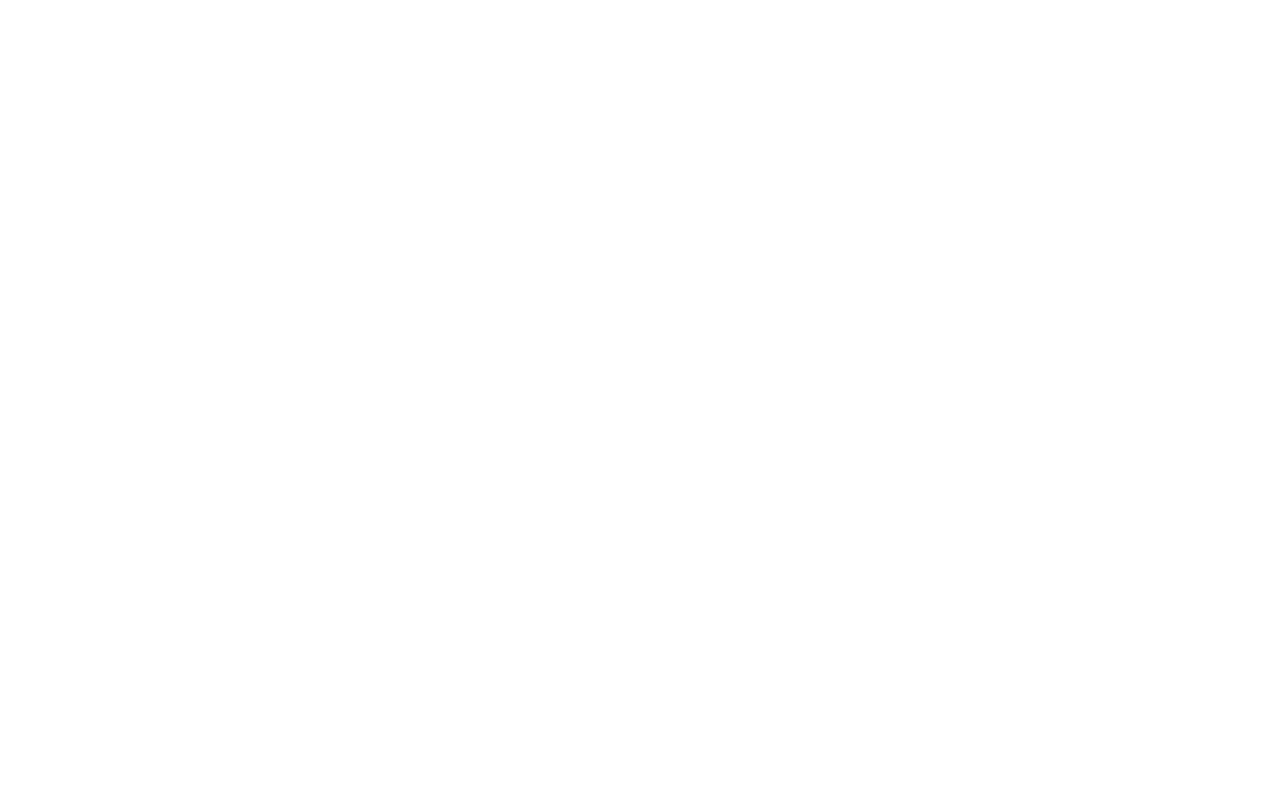
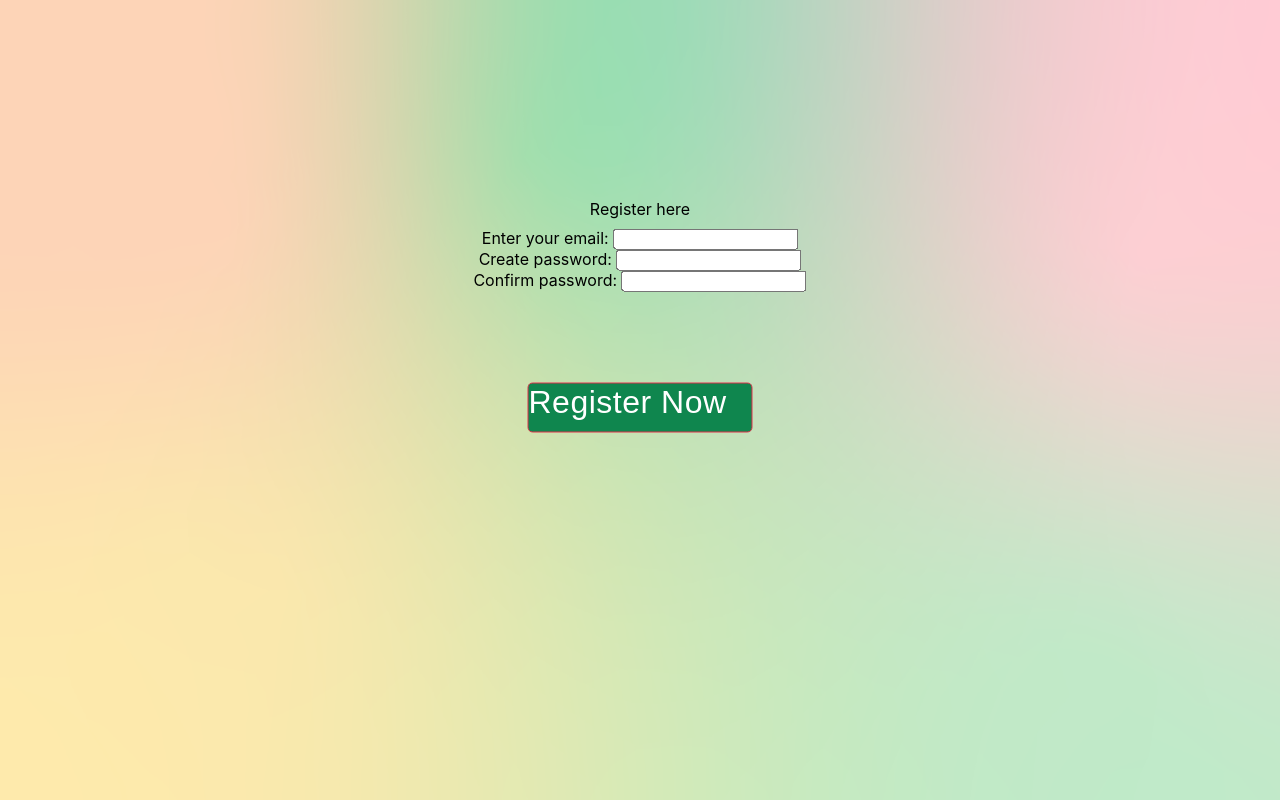
Before and after one commit to jared-baker99/Shellhacks_2023, a React (Create React App) app: page /register in a window 1280 px wide. Before the commit this address had no page. Built offline with nearby package versions, Linux system fonts and the light colour scheme.

Commit message:
Register Page

```diff
--- a/src/App.css
+++ b/src/App.css
@@ -1,8 +1,8 @@
 .customButton {
-  width: 150px;
+  width: 225px;
   height: 50px;
   letter-spacing: 0.5px;
-  background-color: #E0314B;
+  background-color: #0f864e;
   color: white;
   font-size: 32px;
   border: 1.5px solid #E0314B;
@@ -11,9 +11,10 @@
   display: flex;
   margin-top: 15px;
   padding: 0;
+  vertical-align: middle;
+  text-align: center;
   }
 
-.
 .customButton:hover{
   background-color: rgb(25, 26, 24);
   border: 1.5px solid rgb(25, 26, 24);
@@ -27,3 +28,21 @@
     -ms-transform: translate(-50%, -50%);
     transform: translate(-50%, -50%);
   }
+
+  .UserRegister{
+    background: url(./backgroundRegister.png);
+    height: 100vh;
+    background-repeat: no-repeat;
+    background-size: cover;
+    overflow: hidden;
+  }
+
+  .registerInfo{
+    position: absolute;
+    -ms-transform: translate(-50%, -50%);
+    transform: translate(-50%, -50%);
+    top: 30%;
+    left: 50%;
+    text-align: center;
+    line-height: .5;
+  }
--- a/src/App.js
+++ b/src/App.js
@@ -5,7 +5,7 @@
 
 import MainPage from './Pages/MainPage';
 import HomePage from './Pages/HomePage';
-import LifeInsurance from './Pages/LifeInsurace';
+import Register from './Pages/Register';
 
 function App() {
   return (
@@ -13,7 +13,7 @@
       <Routes>
         <Route path="/" index element={<MainPage />} />
         <Route path="/home" index element={<HomePage />} />
-        <Route path="/life" index element={<LifeInsurance />} />
+        <Route path="/register" index element={<Register />} />
       </Routes>
     </BrowserRouter>
   );
--- a/src/Pages/HomePage.js
+++ b/src/Pages/HomePage.js
@@ -7,8 +7,8 @@
     const printButtonLabel = (event) =>
     {
         alert(event.target.name);
-        if (event.target.name === "Life"){
-            window.location.href = "/life";
+        if (event.target.name === "Register"){
+            window.location.href = "/register";
         }
     }
 
@@ -18,7 +18,7 @@
             <div>
                 <p>Select an insurance company you want to learn about</p>
                 <div className='buttons'>
-                    <ButtonGroup buttons={["Life", "Two", "Three"]}
+                    <ButtonGroup buttons={["Register", "Two", "Three"]}
                         doSomethingAfterClick={printButtonLabel}
                     />
                 </div>
--- a/src/Pages/LifeInsurace.js
+++ /dev/null
@@ -1,17 +0,0 @@
-import React from 'react';
-
-const LifeInsurance = () =>
-{
-
-    return(
-        <div>
-            title
-            <div>
-                <p>click this button to learn more about insurance</p>
-
-            </div>
-        </div>
-    );
-};
-
-export default LifeInsurance;
--- /dev/null
+++ b/src/Pages/Register.js
@@ -0,0 +1,48 @@
+import React from 'react';
+import ButtonGroup from '../Components/ButtonGroup';
+
+var userEmail;
+var userPassword;
+var confirmPassword;
+const Register = () =>
+{
+
+    const printButtonLabel = (event) =>
+    {
+        if((userEmail.value !== '') && (userPassword.value === confirmPassword.value)){
+            alert('You have successfully registered');
+
+        }else{
+            alert("Please give correct authentication");
+        }
+    }
+
+    return(
+        <div className='UserRegister'>
+            <div className='registerInfo'>
+                <p>Register here</p>
+                <label for="email">Enter your email:   </label>
+                <input type="email" id="email" name="email" ref={(c) => userEmail = c } ></input>
+
+                <br></br>
+
+                <label for="password">Create password:   </label>
+                <input type='password' id='password' name='password' ref={(c) => userPassword = c } ></input>
+
+                <br></br>
+
+                <label for="password">Confirm password:   </label>
+                <input type='password' id='confirmPassword' name='confirmPassword' ref={(c) => confirmPassword = c } ></input>
+
+                <br></br>
+            </div>
+            <div className='buttons'>
+                    <ButtonGroup buttons={["Register Now"]}
+                        doSomethingAfterClick={printButtonLabel}
+                    />
+                </div>
+        </div>
+    );
+};
+
+export default Register;
```
Also changed, not shown: src/backgroundRegister.png (added).
